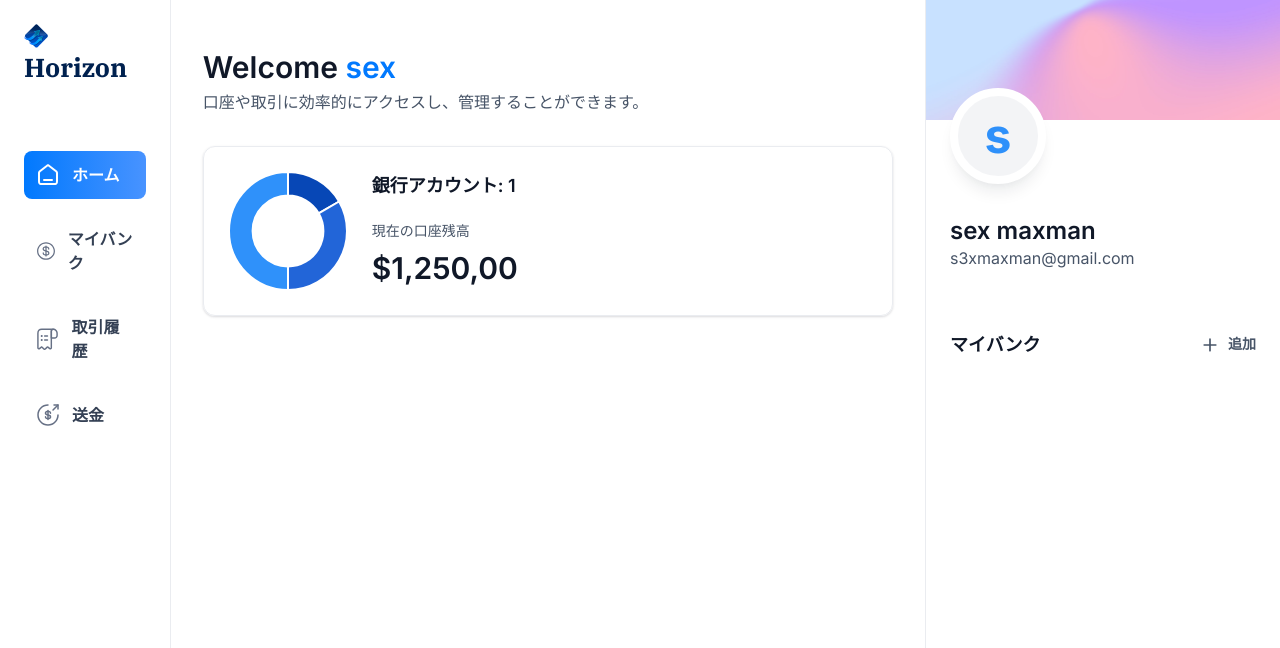
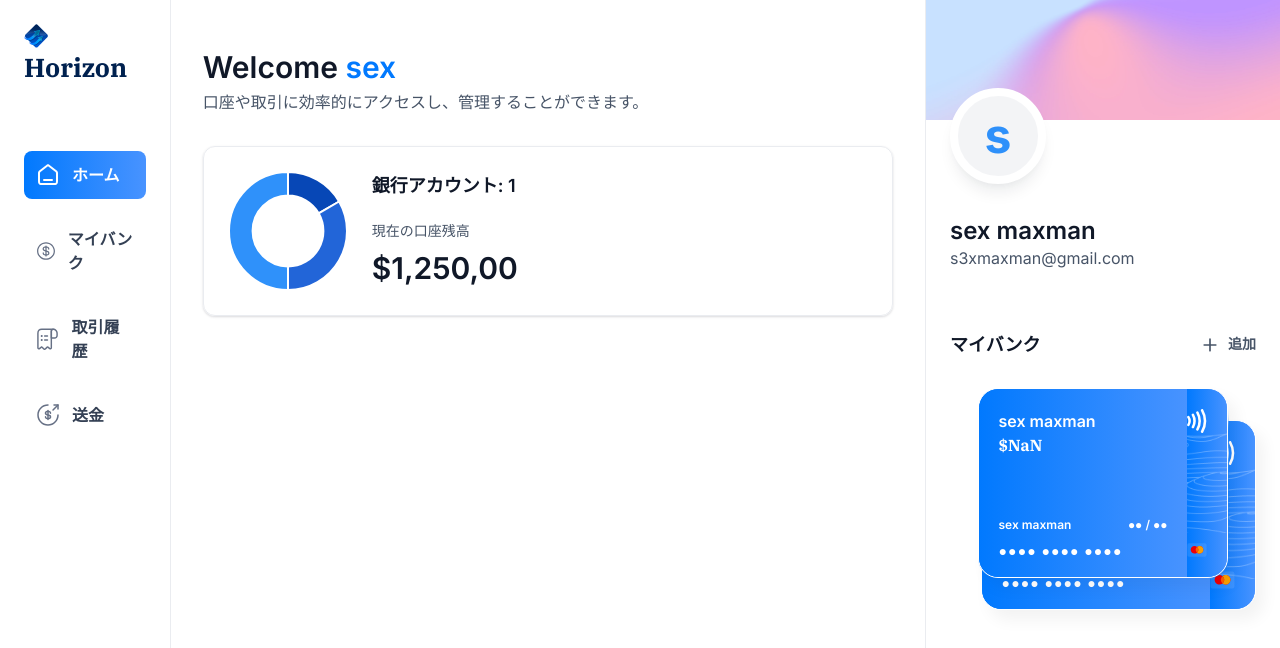
Before and after one commit to s3xmaxman/Horizon-banking-jp, a Next.js app: page / in a window 1280 px wide. Shown: the top 648 px of the page. Built offline with nearby package versions, Linux system fonts and the light colour scheme.

Commit message:
Sidebars

```diff
--- /dev/null
+++ b/app/(root)/my-banks/page.tsx
@@ -0,0 +1,9 @@
+import React from 'react'
+
+const MyBanks = () => {
+  return (
+    <div>MyBanks</div>
+  )
+}
+
+export default MyBanks
--- a/app/(root)/page.tsx
+++ b/app/(root)/page.tsx
@@ -26,7 +26,7 @@
       <RightSidebar
         user={loggedIn}
         transactions={[]}
-        banks={{}, {}}
+        banks={[{}, {}]}
       />
     </section>
   )
--- /dev/null
+++ b/app/(root)/payment-transfer/page.tsx
@@ -0,0 +1,9 @@
+import React from 'react'
+
+const Transfer= () => {
+  return (
+    <div>Transfer</div>
+  )
+}
+
+export default Transfer
--- /dev/null
+++ b/app/(root)/transaction-history/page.tsx
@@ -0,0 +1,9 @@
+import React from 'react'
+
+const TransactionHistory = () => {
+  return (
+    <div>TransactionHistory</div>
+  )
+}
+
+export default TransactionHistory
--- a/components/BankCard.tsx
+++ b/components/BankCard.tsx
@@ -1,8 +1,65 @@
+import { formatAmount } from '@/lib/utils'
+import Image from 'next/image'
+import Link from 'next/link'
 import React from 'react'
 
-const BankCard = () => {
+const BankCard = ({ account, userName, showBalance = true }: CreditCardProps) => {
   return (
-    <div>BankCard</div>
+    <div className='flex flex-col'>
+        <Link
+            href='/'
+            className='bank-card'
+        >
+            <div className='bank-card_content'>
+                <div>
+                    <h1 className='text-16 font-semibold text-white '>
+                        { account.name || userName}
+                    </h1>
+                    <p className='font-ibm-plex-serif font-black text-white'>
+                        {formatAmount(account.currentBalance)}
+                    </p>
+                </div>
+
+                <article className='flex flex-col gap-2'>
+                    <div className='flex justify-between'>
+                        <h1 className='text-12 font-semibold text-white'>
+                            {userName}
+                        </h1>
+                        <h2 className='text-12 font-semibold text-white'>
+                            ●● / ●●
+                        </h2>
+                    </div>
+                    <p className="text-14 font-semibold tracking-[1.1px] text-white">
+                    ●●●● ●●●● ●●●● <span>{account.mask}</span>
+                    </p>
+                </article>
+            </div>
+
+            <div className='bank-card_icon'>
+            <Image
+                src='/icons/Paypass.svg'
+                width={20}
+                height={24}
+                alt='pay'
+            />
+            <Image
+                src='/icons/mastercard.svg'
+                width={45}
+                height={32}
+                alt='mastercard'
+                className='ml-5'
+            />
+            </div>
+
+            <Image
+                src='/icons/lines.png'
+                width={316}
+                height={190}
+                alt='lines'
+                className='absolute top-0 lef-0'
+            />
+        </Link>
+    </div>
   )
 }
 
--- a/components/RightSidebar.tsx
+++ b/components/RightSidebar.tsx
@@ -49,11 +49,21 @@
             {banks?.length > 0 && (
                 <div className='relative flex flex-col items-center justify-center gap-5'>
                     <div className='relative z-10'>
-                        <BankCard />
+                        <BankCard
+                            key={banks[0].id}
+                            account={banks[0]}
+                            userName={`${user.firstName} ${user.lastName}`}
+                            showBalance={false}
+                        />
                     </div>
                     {banks[1] && (
                         <div className='absolute right-0 top-8 z-0 w-[90%]'>
-                            <BankCard />
+                            <BankCard
+                                key={banks[1].id}
+                                account={banks[1]}
+                                userName={`${user.firstName} ${user.lastName}`}
+                                showBalance={false}
+                            />
                         </div>
                     )}
                 </div>
```
